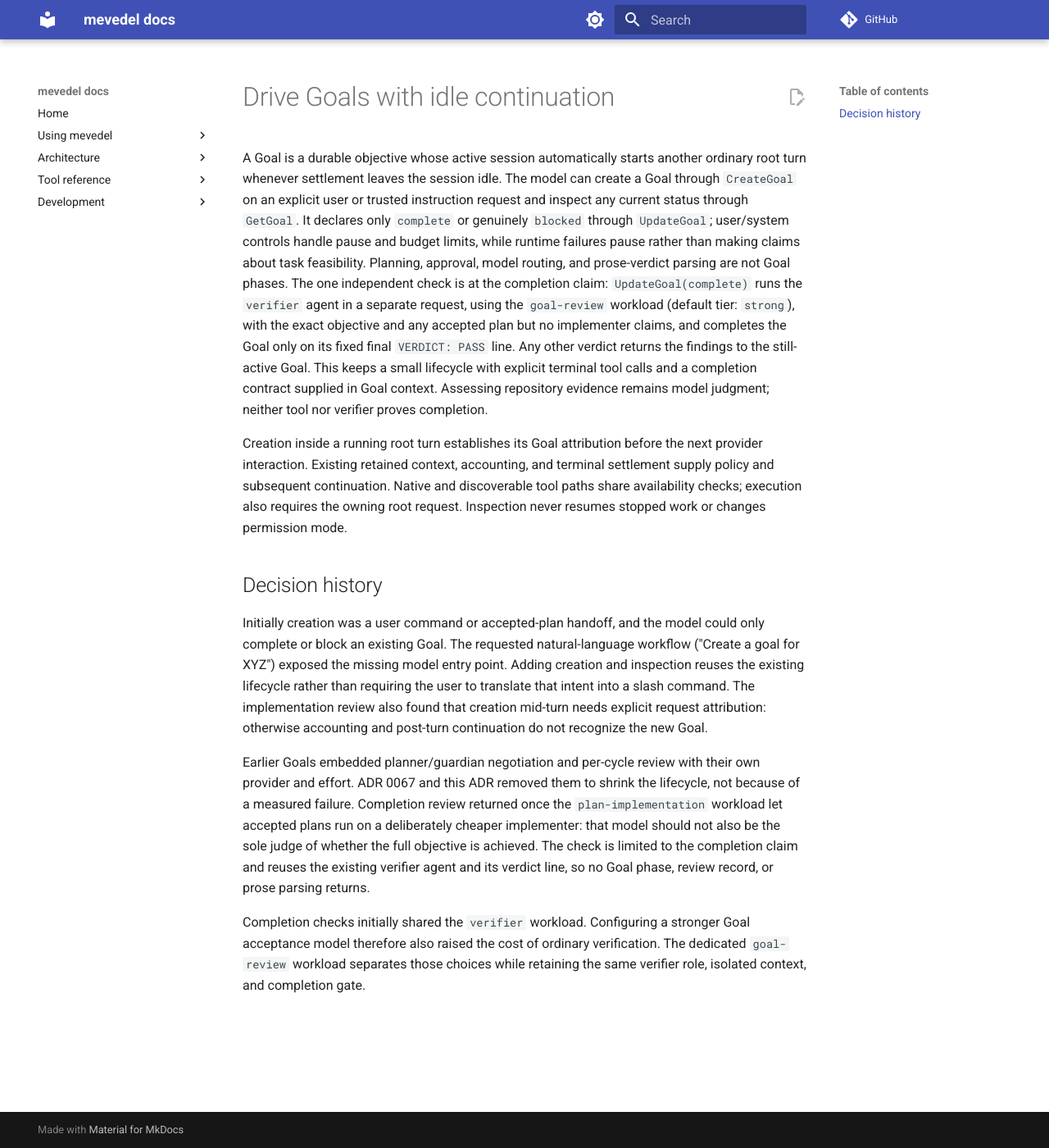
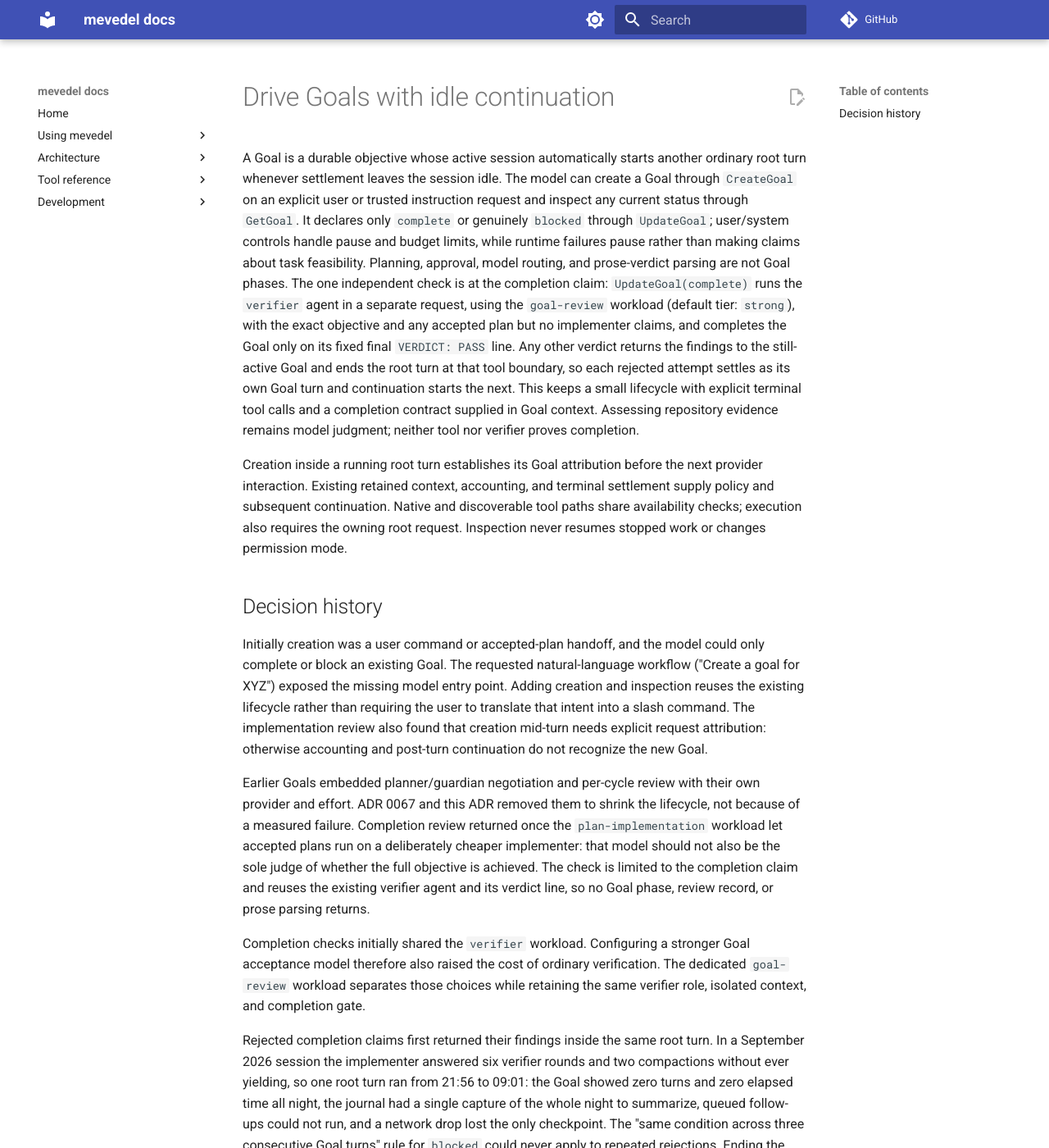
Before and after one commit to FrauH0lle/mevedel, an MkDocs documentation site: the page built from docs/adr/0069-drive-goals-with-idle-continuation.md, in a window 1280 px wide and 1400 px high. Shown: the whole window at 82% size. Built offline with MkDocs 1.6.1 and Material for MkDocs 9.7.7, drawn with Linux system fonts in a browser that asks for light colours; comment, search, counter and statistics services are not loaded; some of the changed text lies outside the part shown.

Commit message:
feat(turn): End turns at tool boundaries and settle rejected Goal claims
A rejected UpdateGoal completion claim returned its findings inside the
same root turn, so a Goal worked through repeated verifier rounds stayed
one turn for hours: it showed zero turns and elapsed time, the journal
captured the whole run at once, queued follow-ups waited, and only the
end of the run was checkpointed.

mevedel-turn-end-at-boundary lets a harness caller end a root or agent
turn once its current tool results are recorded.  The machine moves to
DONE instead of sampling again and settles as a completed turn; errors
and pending steering take precedence.  Unlike gptel's post-tool :stop,
which records an error, the turn succeeds and Goal continuation runs.

* mevedel-turn.el (mevedel-turn-end-at-boundary)
(mevedel-turn-end-requested-p): New.

* mevedel-presets.el (mevedel-preset--build-transitions): Route TRET to
DONE when an end was requested, after error and steering rules.

* mevedel-agent-exec.el (mevedel-agent-exec-run): Build the agent table
with the same builder instead of inheriting the caller buffer's table.
(mevedel-agent-exec--handle-done-ended): New.  Deliver the terminal
result of an agent turn ended at a tool boundary.
(mevedel-agent-exec--handlers): Run it at DONE.

* mevedel-tool-goal.el (mevedel-tool-goal--handle-update): End the turn
when completion verification does not pass.
(mevedel-tool-goal--verification-failure): Say the next turn continues.
* prompts/tools/updategoal.md: Ditto.

* docs/architecture.md, docs/goals.md: Document the mechanism and the
rejected-claim turn boundary.
* docs/adr/0069-drive-goals-with-idle-continuation.md: Record why
rejected claims now end the turn.

* test/test-mevedel-turn.el (mevedel-turn-end-at-boundary): New.
* test/test-mevedel-presets.el (mevedel-preset--build-transitions)
* test/test-mevedel-agent-exec.el (mevedel-agent-exec--handle-done-ended)
* test/test-mevedel-tool-goal.el (mevedel-tool-goal--handle-update):
Cover the transition order, agent delivery, and the verifier caller.

```diff
--- a/docs/adr/0069-drive-goals-with-idle-continuation.md
+++ b/docs/adr/0069-drive-goals-with-idle-continuation.md
@@ -13,7 +13,8 @@ independent check is at the completion claim: `UpdateGoal(complete)` runs the
 (default tier: `strong`), with the exact objective and any
 accepted plan but no implementer claims, and completes the Goal only on its
 fixed final `VERDICT: PASS` line. Any other verdict returns the findings to the
-still-active Goal. This keeps a small lifecycle with explicit terminal tool
+still-active Goal and ends the root turn at that tool boundary, so each rejected
+attempt settles as its own Goal turn and continuation starts the next. This keeps a small lifecycle with explicit terminal tool
 calls and a completion contract supplied in Goal context. Assessing repository
 evidence remains model judgment; neither tool nor verifier proves completion.
 
@@ -46,3 +47,13 @@ Completion checks initially shared the `verifier` workload. Configuring a
 stronger Goal acceptance model therefore also raised the cost of ordinary
 verification. The dedicated `goal-review` workload separates those choices
 while retaining the same verifier role, isolated context, and completion gate.
+
+Rejected completion claims first returned their findings inside the same root
+turn. In a September 2026 session the implementer answered six verifier rounds
+and two compactions without ever yielding, so one root turn ran from 21:56 to
+09:01: the Goal showed zero turns and zero elapsed time all night, the journal
+had a single capture of the whole night to summarize, queued follow-ups could
+not run, and a network drop lost the only checkpoint. The "same condition
+across three consecutive Goal turns" rule for `blocked` could never apply to
+repeated rejections. Ending the turn at the rejected claim gives those
+mechanisms their boundaries without a time or token heuristic.
```
Also changed, not shown: docs/architecture.md (+12 -0 lines), docs/goals.md (+6 -1 lines), prompts/tools/updategoal.md (+3 -2 lines), 8 other files.
